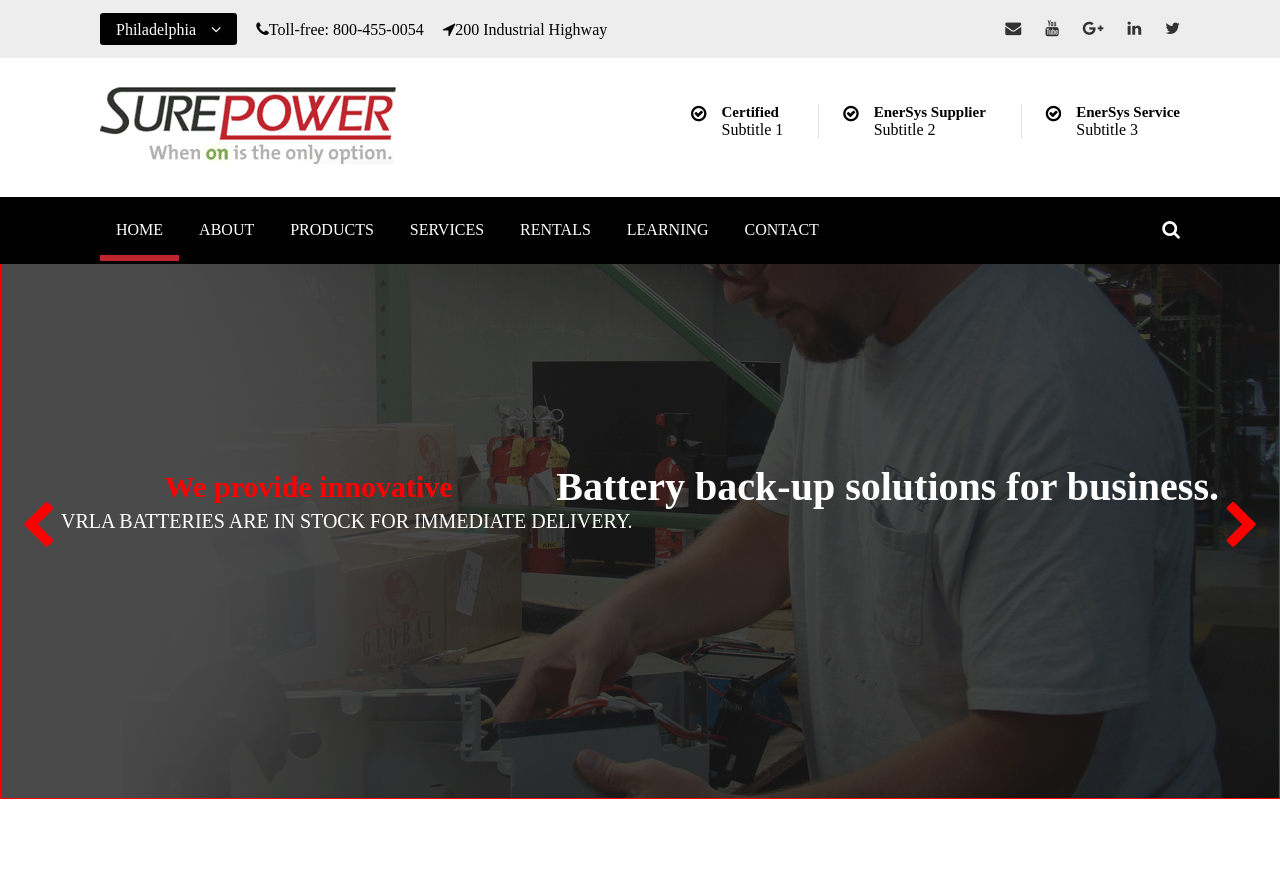
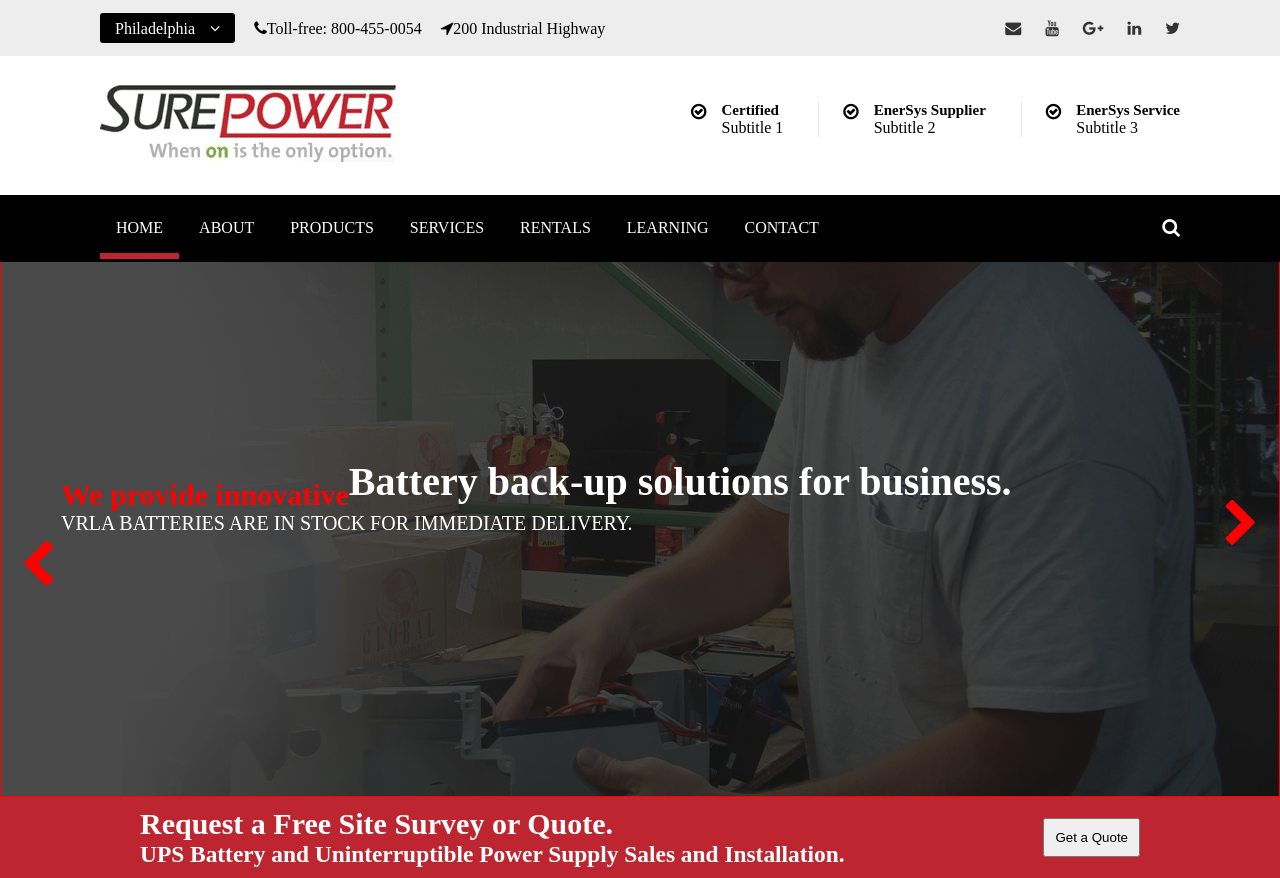
Before and after one commit to yaroslavskubiy/superpower, a plain HTML site: page index.html in a window 1280 px wide. Before the commit the page ends 800 px from the top, so only its background shows below. Drawn offline with nearby package versions, Linux system fonts and the light colour scheme; a script that the page names is missing; a web font is replaced by a local one.

Commit message:
сделал блок обратного запроса

```diff
--- a/css/style.css
+++ b/css/style.css
@@ -5,10 +5,22 @@
     ul{
     list-style: none;
     }
+
+    ul li{
+    display: inline-block;
+    }
+
     a{
     text-decoration: none;
     color: #333;
+    -webkit-transition: all .2s;
+    -moz-transition: all .2s;
+    -ms-transition: all .2s;
+    -o-transition: all .2s;
+    transition: all .2s;
+
     }
+
     a:hover{
     color: #bd2631;
     -webkit-transition: all .3s;
@@ -28,71 +40,11 @@ a:hover{
     .clearfix:after{
     clear: both;
     }
-/* HEADER  */
-.contacts-information{
-    background: #999;
-    padding: 10px 140px;
-}
-.address-block{
-    float: left;
-}
-.social-icons{
-    float: right;
-}
-.address-block > div{
-    display: inline-block;
-    margin-right: 50px;
-}
-.social-icons ul li{
-    display: inline-block;
-    margin-left: 10px;
-}
-.city{
-    background: #000;
-    color: #fff;
-    border-radius: 3px;
-    padding: 5px 15px;
-}
+
 
     /*  end*/
 
 
-
-
-
-
-
-.body{
-font: 400 14px/1.5 'Hind', sans-serif;
-color: #565655;
-}
-ul{
-list-style: none;
-}
-ul li{
-display: inline-block;
-}
-a{
-text-decoration: none;
-color: #333;
--webkit-transition: all .2s;
--moz-transition: all .2s;
--ms-transition: all .2s;
--o-transition: all .2s;
-transition: all .2s;
-
-}
-a:hover{
-color: #bd2631;
-}
-.clearfix:after,
-.clearfix:before{
-display: table;
-content: '';
-}
-.clearfix:after{
-clear: both;
-}
     /*!*    HEADER   *!*/
     .contacts-information{
     background: #ededed;
@@ -112,21 +64,25 @@ margin-top: 7px;
     .social-icons ul li{
     margin-left: 20px;
     }
+
     .fa-phone,
     .fa-location-arrow{
     color: #000;
     }
+
     .city{
     background: #000;
     color: #fff;
     border-radius: 3px;
-padding: 6px 16px;
+    padding: 5px 15px;
     }
+
     .fa-angle-down{
     margin-left: 15px;
     font-size: 18px;
     margin-top: 2px;
     }
+
     .mobile-menu{
     color: #fff;
     font-size: 24px;
@@ -140,9 +96,11 @@ cursor: pointer;
     padding: 29px 100px;
     background: #fff;
     }
+
     .logo{
     float: left;
     }
+
     .static-info{
     float: right;
     margin-top: 17px;
@@ -152,24 +110,28 @@ color: #000;
     font-weight: 600;
     font-size: 15px;
     }
+
     .static-info li p:first-of-type{
     float: left;
     margin-right: 15px;
     color: #000;
     font-size: 18px;
+    }
 
-}
     .static-info li p:last-of-type{
     display: inline-block;
     }
+
     .static-info p > span{
     display: block;
     }
+
     .static-info ul li{
     padding-right: 35px;
     border-right: 1px solid #e6e6e6;
     margin-right: 20px;
     }
+
     .static-info ul li:last-of-type{
     border-right: none;
     padding-right: 0;
@@ -200,10 +162,12 @@ display: inline-block;
     text-transform: uppercase;
     border-bottom: 7px solid transparent;
     }
+
     nav li a:hover{
     color: #fff;
     border-bottom: 6px solid #bd2631;
     }
+
     .current a{
     border-bottom: 6px solid #bd2631;
 
@@ -217,7 +181,9 @@ font-size: 19px;
 
 
     /*!*    END   *!*/
-
+      .slider{
+    position: relative;
+    }
 
     .slider-item{
     background: url("../img/slid1.png") right center no-repeat;
@@ -244,19 +210,19 @@ position: relative;
 
     .slider-content h2{
     color: red;
-     margin: auto
+    margin-top: 20px;
+
     }
 
 
     .slider-content h3{
     color: red;
-     margin: auto
-}
-.slider{
-    position: relative;
+
     }
 
-.arrow{
+
+
+    .arrows{
     font-size: 50px;
     color: #fff;
     position: absolute;
@@ -268,6 +234,7 @@ position: relative;
     .left{
     left: 20px;
     color: red;
+
     }
 
     .right{
@@ -275,100 +242,24 @@ position: relative;
     color: red;
     }
 
+    .request{
+    background: #bd2631;
+    padding: 10px 140px;
+    display: flex;
+    align-items: center;
+    }
 
+    .request-block{
+    float: left;
+    color: #fff;
+    font-size: 20px;
+    }
 
+    .request-button{
+    margin: 0 0 0 auto;
+    }
 
+    .request-button button{
+    padding: 10px;
 
-
-
-
-/*!*   RESPONSIVE   *!*
-@media screen and (max-width: 1060px){
-.logo,
-.static-info{
-float: none;
     }
-.logo-section{
-text-align: center;
-}
-}
-@media screen and (max-width: 995px){
-.block{
-padding-right: 40px;
-padding-left: 40px;
-}
-.nav li a{
-font-size: 14px;
-padding: 24px 12px 16px;
-}
-}
-@media screen and (max-width: 760px){
-.navigation{
-position: relative;
-}
-div.phone,
-div.address{
-display: block;
-margin: 10px 0;
-}
-nav ul{
-display: none;
-position: absolute;
-background: #000;
-top: 66px;
-left: 0;
-width: 100%;
-padding: 0 50px;
-box-sizing: border-box;
-}
-.mobile-menu{
-display: block;
-}
-#menu li{
-display: block;
-padding: 10px 0;
-border-bottom: 1px solid #e6e6e6;
-}
-#menu li a,
-#menu li a:hover{
-border-bottom: none;
-}
-#menu li a{
-padding: 0;
-}
-#menu li:last-of-type{
-border-bottom: none;
-}
-}
-@media screen and (max-width: 570px){
-.static-info ul li{
-display: block;
-padding-right: 0;
-margin: 10px 0;
-border: none;
-width: 160px;
-text-align: left;
-}
-}
-@media screen and (max-width: 440px){
-.contacts-information > div {
-float: none;
-}
-.social-icons ul li {
-margin: 0 20px 0 0;
-}
-.logo img{
-width: 100%;
-height: auto;
-}
-}
-@media screen and (max-width: 390px) {
-.block {
-padding-right: 20px;
-padding-left: 20px;
-}
-nav ul{
-padding: 0 20px;
-}
-}
- */
--- a/index.html
+++ b/index.html
@@ -84,7 +84,7 @@
 
 <main>
     <div class="slider">
-   <div class="arrow left"><i class="fa fa-chevron-left" aria-hidden="true"></i></div>
+   <div class="arrows left"><i class="fa fa-chevron-left" aria-hidden="true"></i></div>
         <div class="slider-item">
             <div class="slider-content">
 
@@ -96,10 +96,31 @@
 
             </div>
 
-        </div>
-        <div class="arrow right"><i class="fa fa-chevron-right" aria-hidden="true"></i></div>
+
+        <div class="arrows right"><i class="fa fa-chevron-right" aria-hidden="true"></i></div>
 </div>
+<div class="block request clearfix">
+    <div class="request-block">
+    <h2>Request a Free Site Survey or Quote.</h2>
+    <h3>UPS Battery and Uninterruptible Power Supply Sales and Installation.</h3>
+    </div>
+<div class="request-button"><button name="button">Get a Quote</button></div>
+    </div>
+
+
+
+
+
+
+
+
 </main>
+
+
+
+
+
+
 
 
 
```
Lines whose indentation alone changed are shown as unchanged.
